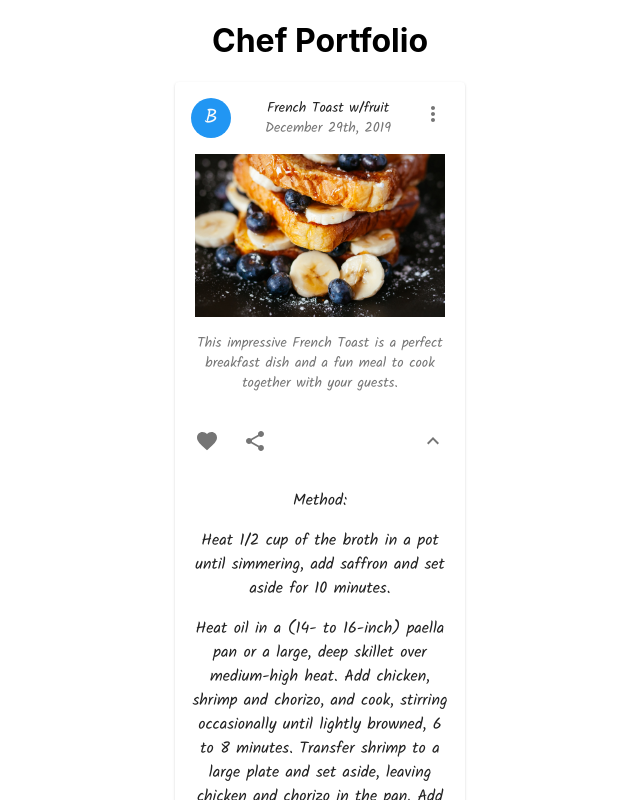
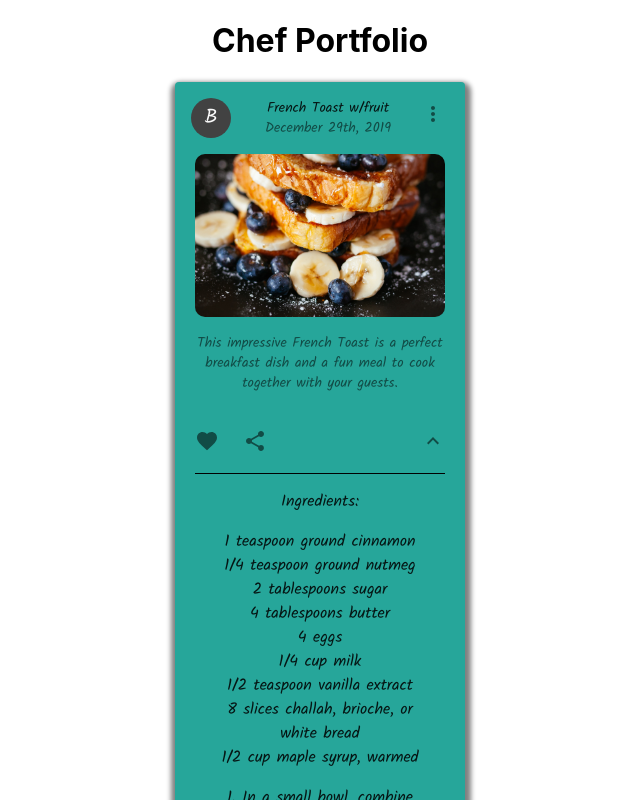
Before and after one commit to Hail91/materialUI-form, a React (Create React App) app in the folder react-form/: page /recipemarket in a window 1280 px wide. Both pictures are taken after a click on the button 753 px from the left and 441 px from the top of the page. Shown: the top 800 px of the page, without its empty margins (320-960 px from the left). Built offline with nearby package versions, Linux system fonts and the light colour scheme.

Commit message:
finished basic styling of recipe card, setting up chefcard

```diff
--- a/react-form/src/components/RecipeCard.js
+++ b/react-form/src/components/RecipeCard.js
@@ -10,7 +10,7 @@ import Collapse from '@material-ui/core/Collapse';
 import Avatar from '@material-ui/core/Avatar';
 import IconButton from '@material-ui/core/IconButton';
 import Typography from '@material-ui/core/Typography';
-import { blue } from '@material-ui/core/colors';
+import { teal, grey } from '@material-ui/core/colors';
 import FavoriteIcon from '@material-ui/icons/Favorite';
 import ShareIcon from '@material-ui/icons/Share';
 import ExpandMoreIcon from '@material-ui/icons/ExpandMore';
@@ -19,12 +19,15 @@ import MoreVertIcon from '@material-ui/icons/MoreVert';
 const useStyles = makeStyles(theme => ({
   card: {
     maxWidth: 290,
+    backgroundColor: teal[400],
+    boxShadow: '1px 5px 5px 5px grey'
   },
   media: {
     height: 0,
     paddingTop: '56.25%',
     width: 250,
-    margin: '0 auto'
+    margin: '0 auto',
+    borderRadius: 10
   },
   expand: {
     transform: 'rotate(0deg)',
@@ -37,8 +40,13 @@ const useStyles = makeStyles(theme => ({
     transform: 'rotate(180deg)',
   },
   avatar: {
-    backgroundColor: blue[500],
+    backgroundColor: grey[800],
   },
+  info: {
+      borderTop: '1px solid black',
+      marginLeft: 20,
+      marginRight: 20,
+  }
 }));
 
 export default function RecipeCard() {
@@ -95,32 +103,35 @@ export default function RecipeCard() {
         </IconButton>
       </CardActions>
       <Collapse in={expanded} timeout="auto" unmountOnExit>
-        <CardContent>
-          <Typography paragraph>Method:</Typography>
+        <CardContent className={classes.info}>
+          <Typography paragraph>Ingredients:</Typography>
           <Typography paragraph>
-            Heat 1/2 cup of the broth in a pot until simmering, add saffron and set aside for 10
-            minutes.
+            1 teaspoon ground cinnamon
+            <br/>
+            1/4 teaspoon ground nutmeg
+            <br/>
+            2 tablespoons sugar
+            <br/>
+            4 tablespoons butter
+            <br/>
+            4 eggs
+            <br/>
+            1/4 cup milk
+            <br/>
+            1/2 teaspoon vanilla extract
+            <br/>
+            8 slices challah, brioche, or white bread
+            <br/>
+            1/2 cup maple syrup, warmed
           </Typography>
           <Typography paragraph>
-            Heat oil in a (14- to 16-inch) paella pan or a large, deep skillet over medium-high
-            heat. Add chicken, shrimp and chorizo, and cook, stirring occasionally until lightly
-            browned, 6 to 8 minutes. Transfer shrimp to a large plate and set aside, leaving chicken
-            and chorizo in the pan. Add pimentón, bay leaves, garlic, tomatoes, onion, salt and
-            pepper, and cook, stirring often until thickened and fragrant, about 10 minutes. Add
-            saffron broth and remaining 4 1/2 cups chicken broth; bring to a boil.
-          </Typography>
-          <Typography paragraph>
-            Add rice and stir very gently to distribute. Top with artichokes and peppers, and cook
-            without stirring, until most of the liquid is absorbed, 15 to 18 minutes. Reduce heat to
-            medium-low, add reserved shrimp and mussels, tucking them down into the rice, and cook
-            again without stirring, until mussels have opened and rice is just tender, 5 to 7
-            minutes more. (Discard any mussels that don’t open.)
-          </Typography>
-          <Typography>
-            Set aside off of the heat to let rest for 10 minutes, and then serve.
+            1. In a small bowl, combine cinnamon, nutmeg, and sugar and set aside briefly.
+            <br/>
+            2. In a 10-inch or 12-inch skillet, melt butter over medium heat. Whisk together cinnamon mixture, eggs, milk, and vanilla and pour into a shallow container such as a pie plate.
+            Dip bread in egg mixture. Fry slices until golden brown, then flip to cook the other side. Serve with syrup.
           </Typography>
         </CardContent>
       </Collapse>
     </Card>
   );
-}
+};
```
Also changed, not shown: react-form/src/components/ChefCard.js (added).
